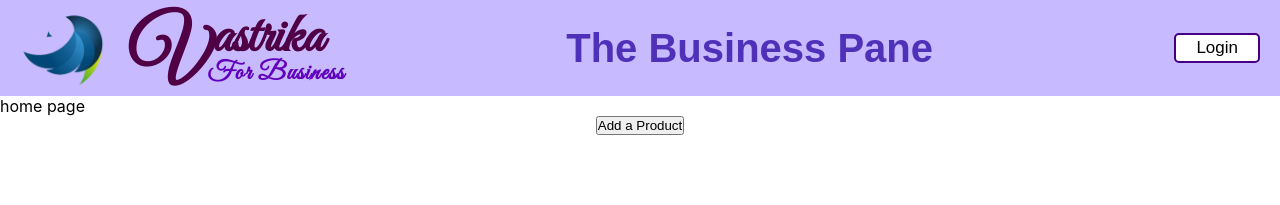
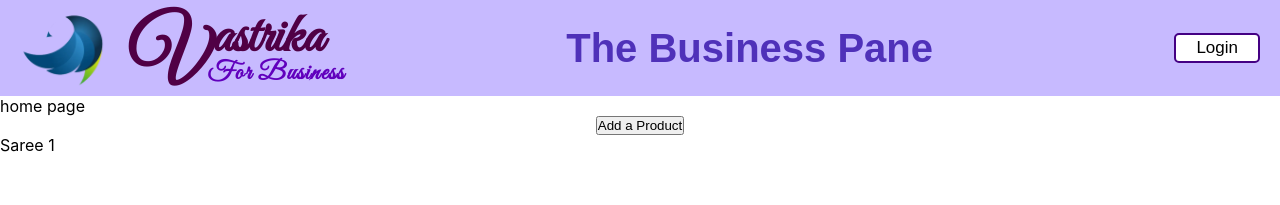
Before and after one commit to GeetanshGandhi/vastrikaforbusiness-frontend, a React (Create React App) app: page / in a window 1280 px wide. Shown: the top 205 px of the page. Built offline with nearby package versions, Linux system fonts and the light colour scheme; a web font is replaced by a local one.

Commit message:
emergency lol

```diff
--- a/src/Components/Home.jsx
+++ b/src/Components/Home.jsx
@@ -1,6 +1,7 @@
 import React, { useState } from 'react'
 import Popup from 'reactjs-popup'
 import AddProduct from './AddProduct'
+import ProductItem from './ProductItem'
 
 export default function Home() {
 	const loggedInUser = {
@@ -8,6 +9,16 @@ export default function Home() {
 		businessName: "Vastra Bhandar", businessOwnerName:"Abhigyan Sharma",
 		contactNumber:"9879654939",cityId:"IDR", approval:true
 	}
+	const products = [
+		{
+			productId:"1",
+			productName: "Saree 1",
+			price: 4959.99,
+			discount: 10.0,
+			category: "Banarasi",
+			description: "Lorem ipsum, dolor sit amet consectetur adipisicing elit. Beatae dolores omnis, minus ea facilis cumque culpa cupiditate quia. Veniam porro iusto ab repellat magni sed eaque quisquam error ad, consectetur incidunt molestiae omnis animi assumenda, asperiores aperiam reiciendis sequi accusantium est distinctio necessitatibus corrupti quod delectus consequatur? Corporis eos aspernatur recusandae, quia labore est hic beatae, laborum suscipit architecto veniam iure tempora eum voluptas asperiores eaque? Consectetur laborum soluta reprehenderit maiores hic vel possimus doloribus animi quos corporis ea incidunt placeat ducimus totam eveniet unde est tempore temporibus tempora perferendis excepturi voluptas, ipsam porro? Odio facilis deserunt reiciendis quae magni."
+		}
+	]
 	return (
 		<div>
 			<p>home page</p>
@@ -20,6 +31,11 @@ export default function Home() {
 						<AddProduct close={close}/>
 				)}
 			</Popup>
+			{
+				products.map((item)=>{
+					return <><ProductItem item={item}/></>
+				})
+			}
 		</div>
 	)
 }
--- /dev/null
+++ b/src/Components/ProductItem.css
@@ -0,0 +1,4 @@
+.prod-item-container{
+    width: 3vw;
+    border: 2px solid black
+}
--- /dev/null
+++ b/src/Components/ProductItem.jsx
@@ -0,0 +1,9 @@
+import React from 'react'
+
+export default function ProductItem(props) {
+	return (
+		<div className='prod-item-container'>
+			<p className="prod-name">{props.item["productName"]}</p>
+		</div>
+	)
+}
```
